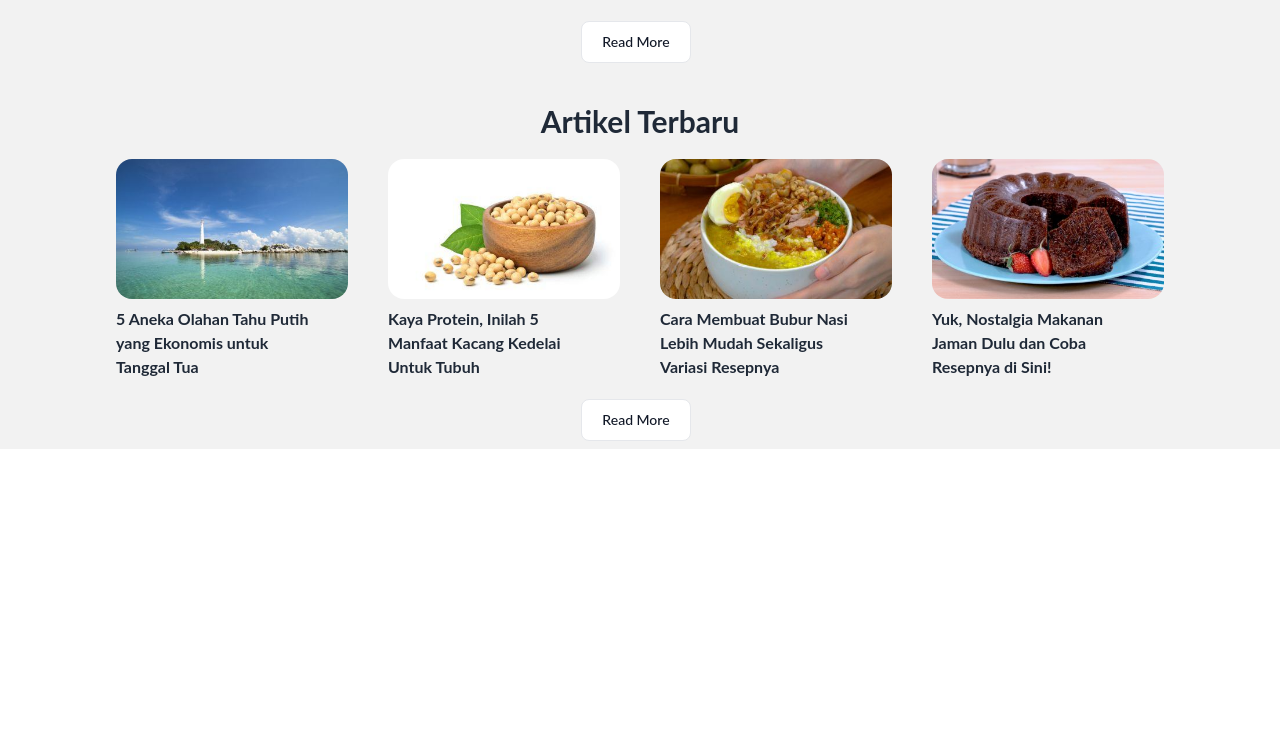
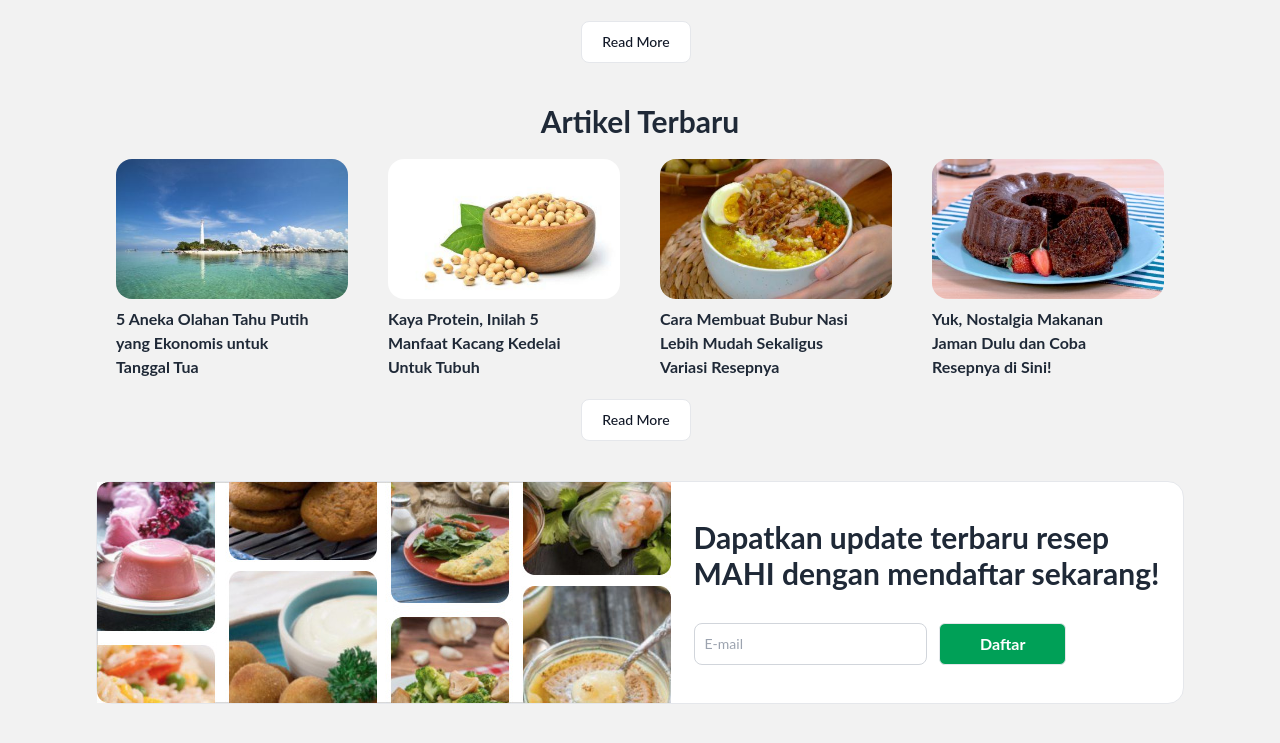
Before and after one commit to G4tes/receipt-landingpage, a React (Create React App) app: page / in a window 1280 px wide. Shown: the part 1290-2033 px from the top of the page. Before the commit the page ends 1739 px from the top, so only its background shows below. Built offline with nearby package versions, Linux system fonts and the light colour scheme.

Commit message:
menambahkan promotion

```diff
--- a/src/App.js
+++ b/src/App.js
@@ -3,6 +3,7 @@ import Carousel from "./components/Carousel";
 import Kategori from "./components/Kategori";
 import ResepTerbaru from "./components/ResepTerbaru";
 import ArtikelTerbaru from "./components/ArtikelTerbaru";
+import Promotion from "./components/Promotion";
 
 function App() {
   return (
@@ -19,6 +20,7 @@ function App() {
           <Kategori />
           <ResepTerbaru />
           <ArtikelTerbaru />
+          <Promotion />
         </div>
       </div>
     </div>
--- /dev/null
+++ b/src/components/Promotion.jsx
@@ -0,0 +1,32 @@
+import React from "react";
+import newsletter from "./assets/newsletter.jpg";
+const Promotion = () => {
+  return (
+    <div className="mx-auto my-8 max-w-6xl h-screen">
+      <div className="flex flex-row border rounded-2xl bg-white">
+        <div className="flex">
+          <img src={newsletter} alt="" />
+        </div>
+        <div className="flex flex-col justify-center w-[43%] mx-auto">
+          <h1 className="text-3xl font-bold">
+            Dapatkan update terbaru resep MAHI dengan mendaftar sekarang!
+          </h1>
+          <div className="flex items-center mt-8">
+            <input
+              type="email"
+              id="helper-text"
+              aria-describedby="helper-text-explanation"
+              class="border w-1/2 border-gray-300 text-gray-900 text-sm rounded-lg focus:ring-blue-500 focus:border-blue-500 block  p-2.5  dark:bg-gray-700 dark:border-gray-600 dark:placeholder-gray-400 dark:text-white dark:focus:ring-blue-500 dark:focus:border-blue-500"
+              placeholder="E-mail"
+            />
+            <button className="border bg-[#00a057] px-10 rounded-md py-2 text-white font-bold mx-3">
+              Daftar
+            </button>
+          </div>
+        </div>
+      </div>
+    </div>
+  );
+};
+
+export default Promotion;
```
Also changed, not shown: src/components/Footer.jsx (added), src/components/assets/newsletter.jpg (added).
